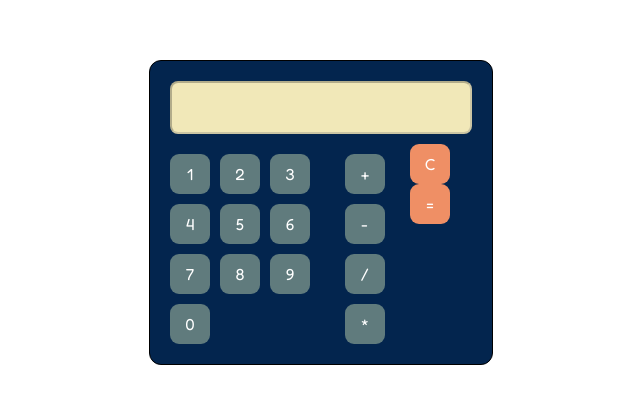
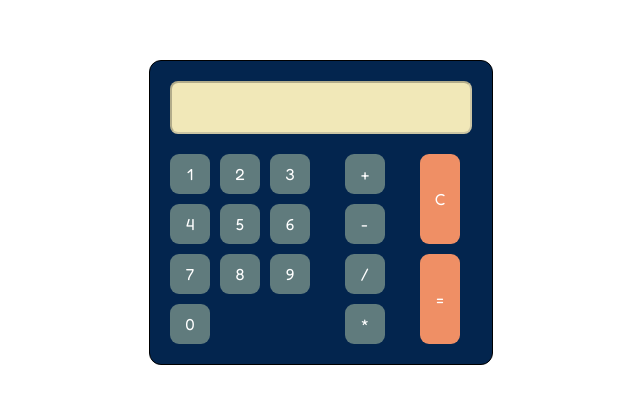
Before and after one commit to alittlebroken/calculator, a plain HTML site: page index.html in a window 1280 px wide. Shown: the part 196-600 px from the top of the page, without its empty margins (327-967 px from the left). Drawn offline with nearby package versions, Linux system fonts and the light colour scheme.

Commit message:
styled new action button area

```diff
--- a/assets/css/styles.css
+++ b/assets/css/styles.css
@@ -68,7 +68,7 @@ body {
     flex-grow: 2;
 }
 
-.calc-operations {
+.calc-operations, .calc-special-actions {
     display: flex;
     flex-direction: column;
     gap: 10px;
```
